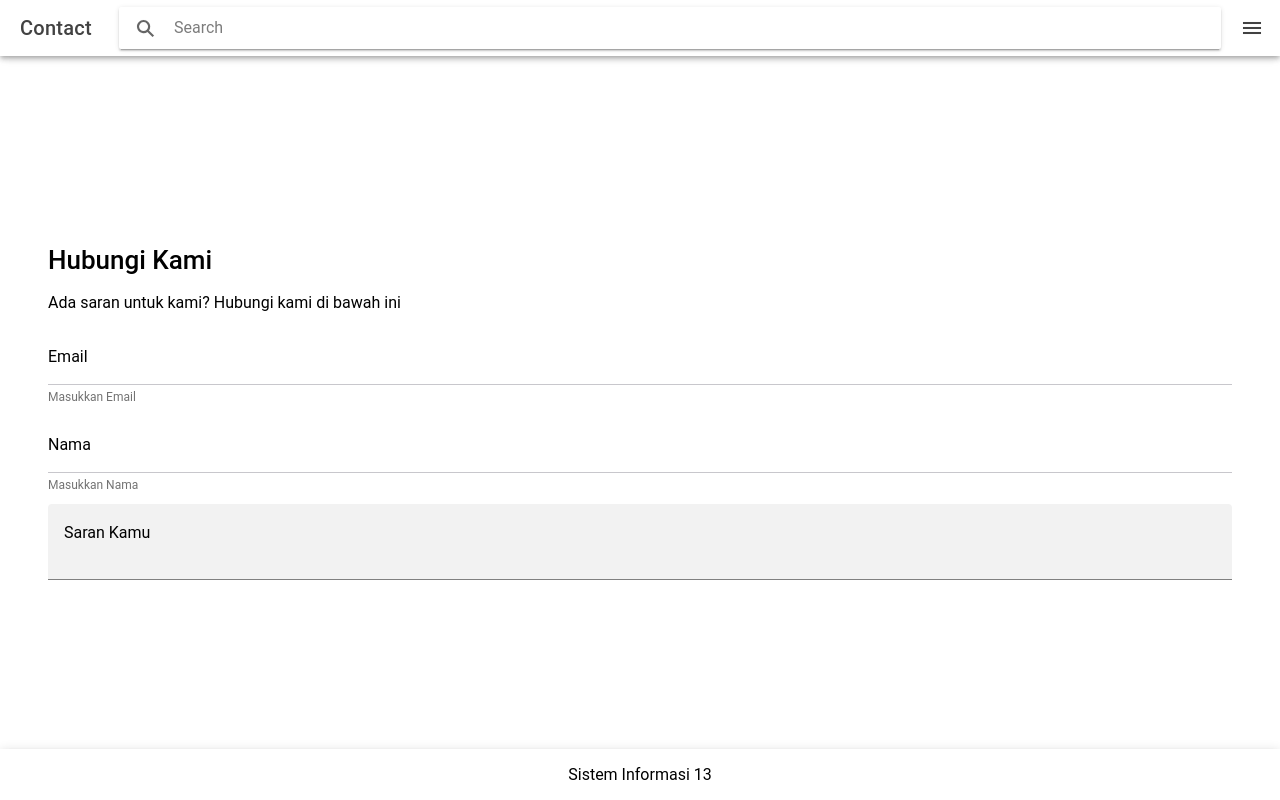
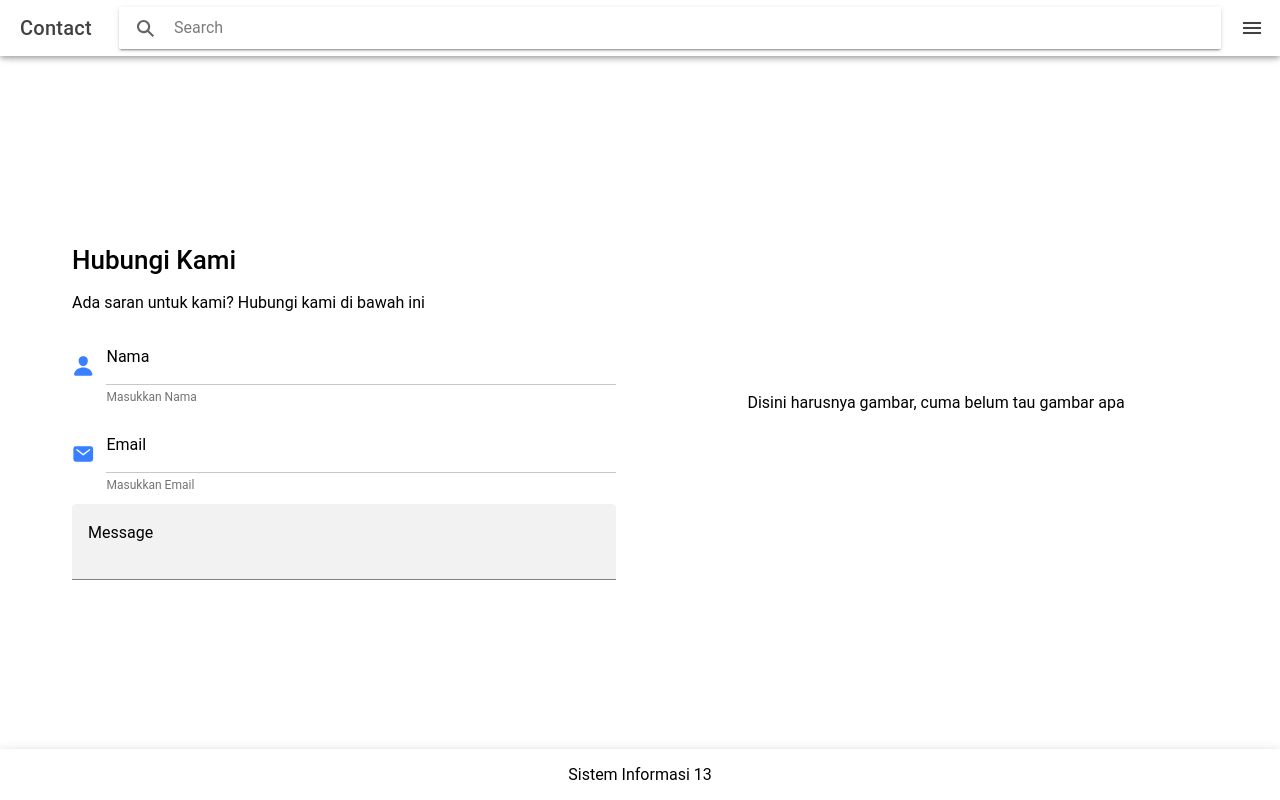
Before and after one commit to FrhnSpwli/Website-Desa, a React (Vite) app: page /contact in a window 1280 px wide. Built offline with nearby package versions, Linux system fonts and the light colour scheme.

Commit message:
fixing layot

```diff
--- a/src/pages/Contact.tsx
+++ b/src/pages/Contact.tsx
@@ -1,23 +1,38 @@
-import { IonPage } from '@ionic/react';
+import { IonIcon, IonItem, IonPage } from '@ionic/react';
 import Footer from '../components/organisms/Footer';
 import Input from '../components/atoms/input';
 import Navbar from '../components/organisms/Navbar';
+import { mail, person } from 'ionicons/icons'
 import Textarea from '../components/atoms/textarea';
 import Styles from '../styles/Contact.module.css';
+
 
 const Contact: React.FC = () => {
   return (
     <IonPage>
       <Navbar>Contact</Navbar>
       <div className={Styles.container}>
-        <div className={Styles.header}>
-          <h1>Hubungi Kami</h1>
-          <p>Ada saran untuk kami? Hubungi kami di bawah ini</p>
+        <div className={Styles.left}>
+          <div className={Styles.header}>
+            <h1>Hubungi Kami</h1>
+            <p>Ada saran untuk kami? Hubungi kami di bawah ini</p>
+          </div>
+          <div className={Styles.content}>
+            <div className={Styles.item}>
+              <IonIcon icon={person} slot='start' color='primary' className={Styles.itemIcon} />
+              <Input type='text'>Nama</Input>
+            </div>
+            <div className={Styles.item}>
+              <IonIcon icon={mail} slot='start' color='primary' className={Styles.itemIcon} />
+              <Input type='email'>Email</Input>
+            </div>
+            <div className={Styles.item}>
+              <Textarea>Message</Textarea>
+            </div>
+          </div>
         </div>
-        <div className={Styles.content}>
-          <Input type='email'>Email</Input>
-          <Input type='text'>Nama</Input>
-          <Textarea>Saran Kamu</Textarea>
+        <div className={Styles.right}>
+          <p>Disini harusnya gambar, cuma belum tau gambar apa</p>
         </div>
       </div>
       <Footer />
--- a/src/styles/Contact.module.css
+++ b/src/styles/Contact.module.css
@@ -1,5 +1,25 @@
 .container {
     padding: 48px;
+    height: 100vh;
+    display: flex;
+    width: 100%;
+}
+
+.left {
+    width: 50%;
+    padding: 24px;
+    display: flex;
+    flex-direction: column;
+    justify-content: center;
+}
+
+.right {
+    width: 50%;
+    padding: 24px;
+    display: flex;
+    flex-direction: column;
+    justify-content: center;
+    align-items: center;
 }
 
 .content {
@@ -9,3 +29,24 @@
     justify-content: center;
     gap: 12px;
 }
+
+.item {
+    display: flex;
+    align-items: center;
+    gap: 12px;
+    width: 100%;
+}
+
+.itemIcon {
+    font-size: x-large;
+}
+
+@media (max-width: 768px) {
+    .right{
+        display: none;
+    }
+
+    .left {
+        width: 100% !important;
+    }
+}
```
